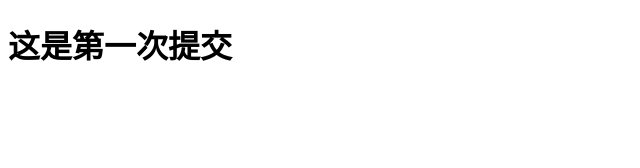
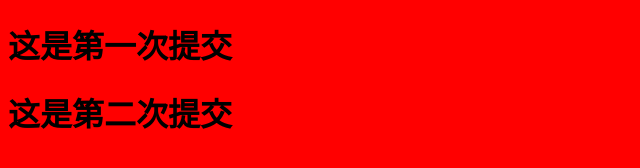
Before and after one commit to xiao-shuai-01/test1, a plain HTML site: page index.html in a window 1280 px wide. Shown: the whole page, without its empty margins (0-640 px from the left). Drawn offline with Linux system fonts and the light colour scheme.

Commit message:
这是第三次提交

```diff
--- a/index.html
+++ b/index.html
@@ -5,8 +5,11 @@
     <meta name="viewport" content="width=device-width, initial-scale=1.0">
     <meta http-equiv="X-UA-Compatible" content="ie=edge">
     <title>Document</title>
+    <link rel="stylesheet" href="./css/index.css">
 </head>
 <body>
     <h1>这是第一次提交</h1>
+    <h1>这是第二次提交</h1>
+    <script src="./js/common.js"></script>
 </body>
 </html>
```
